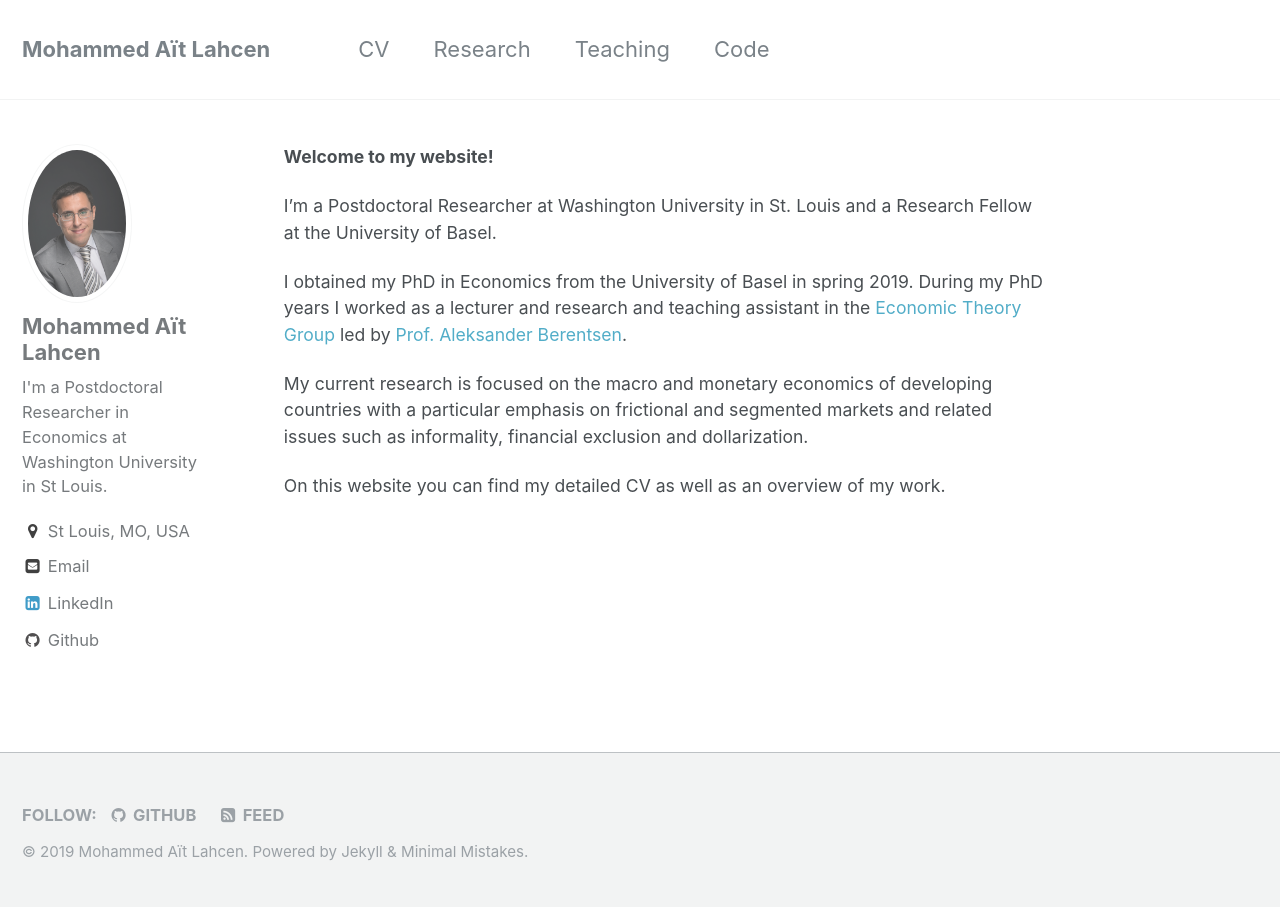
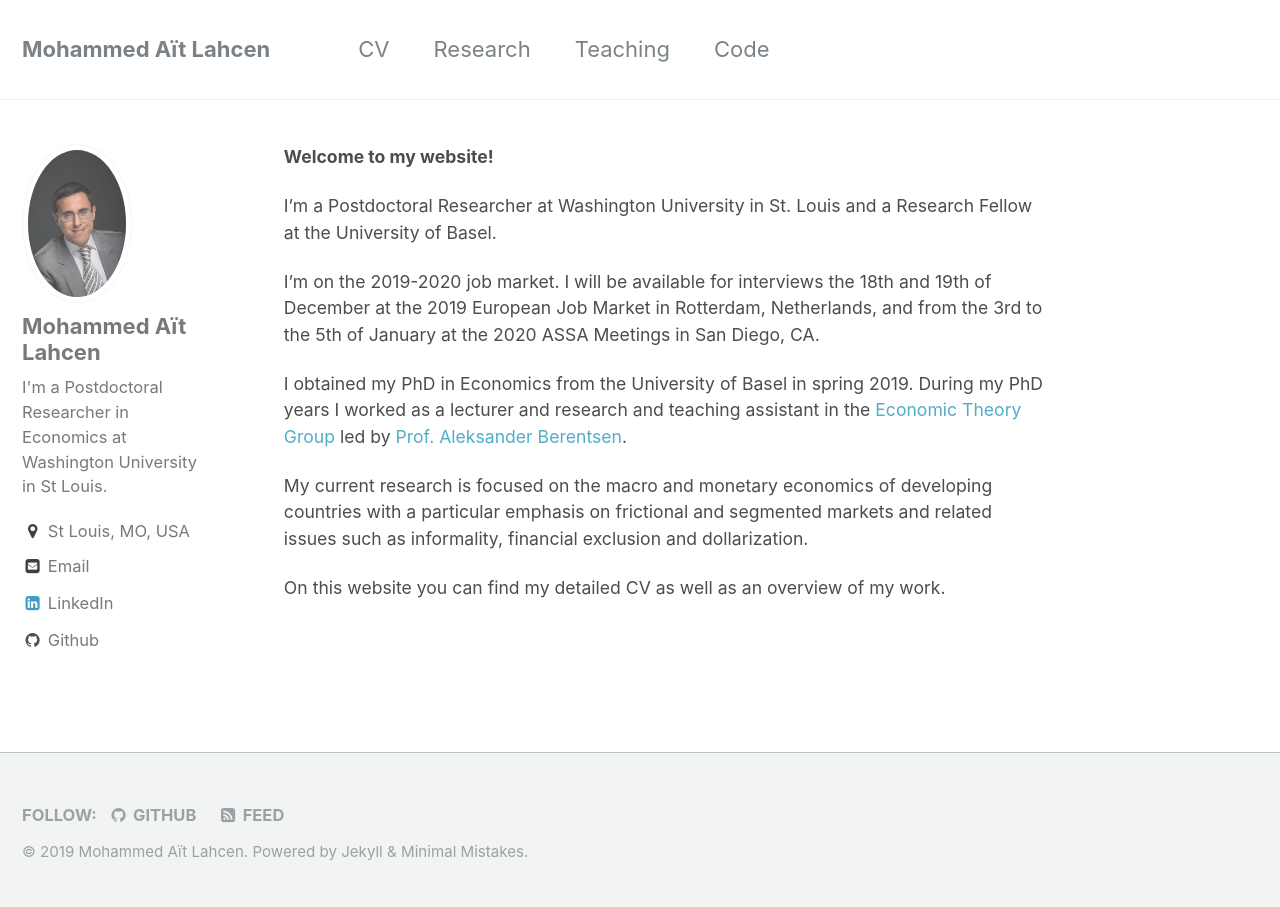
Before and after one commit to maitlahcen/maitlahcen.github.io, a Jekyll site: the page built from index.md, in a window 1280 px wide. Built offline with Jekyll 4.4.1, drawn with Linux system fonts in a browser that asks for light colours.

Commit message:
Added job market availability

```diff
--- a/index.md
+++ b/index.md
@@ -7,6 +7,8 @@ author_profile: true
 
 I'm a Postdoctoral Researcher at Washington University in St. Louis and a Research Fellow at the University of Basel.
 
+I'm on the 2019-2020 job market. I will be available for interviews the 18th and 19th of December at the 2019 European Job Market in Rotterdam, Netherlands, and from the 3rd to the 5th of January at the 2020 ASSA Meetings in San Diego, CA.
+
 I obtained my PhD in Economics from the University of Basel in spring 2019. During my PhD years I worked as a lecturer and research and teaching assistant in the [Economic Theory Group](https://wwz.unibas.ch/en/economictheory/) led by [Prof. Aleksander Berentsen](https://wwz.unibas.ch/en/berentsen/).
 
 My current research is focused on the macro and monetary economics of developing countries with a particular emphasis on frictional and segmented markets and related issues such as informality, financial exclusion and dollarization.
```
